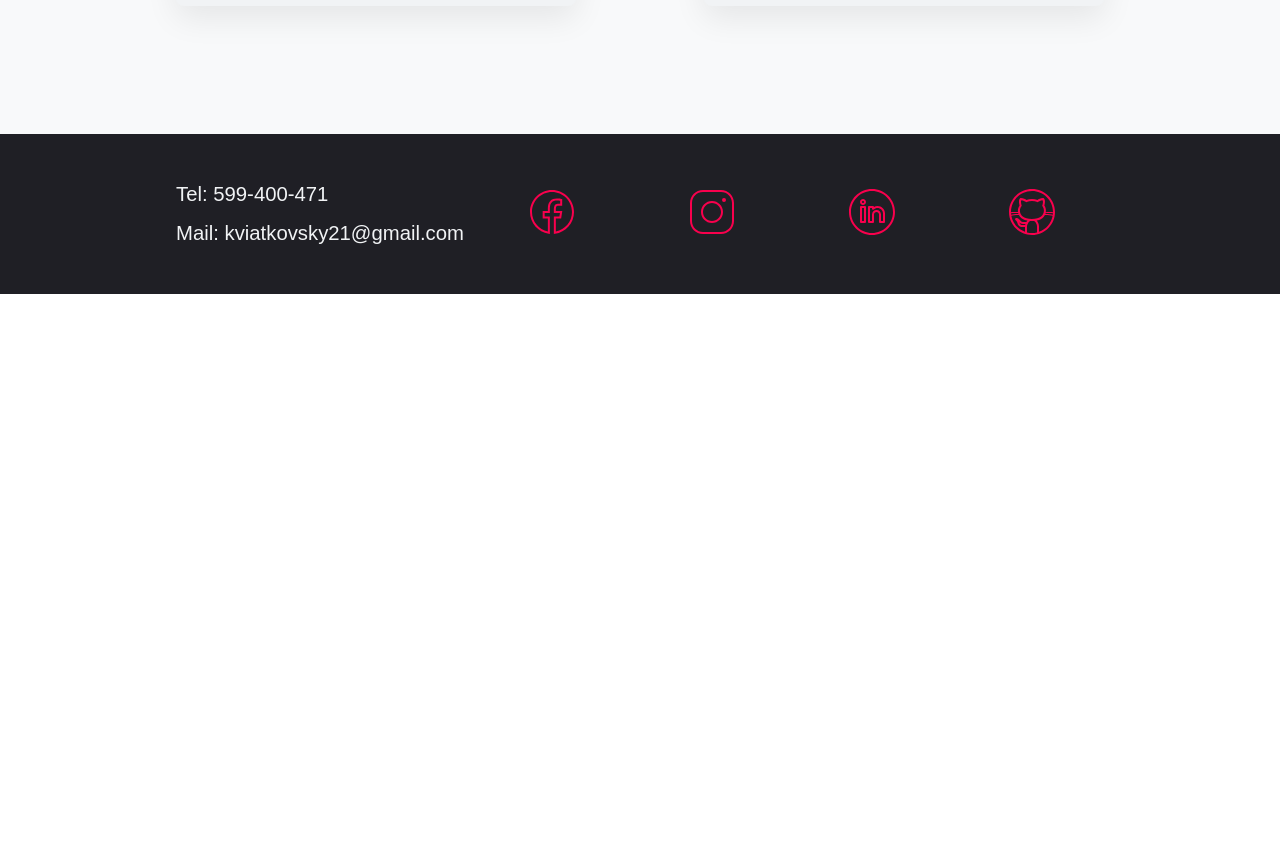
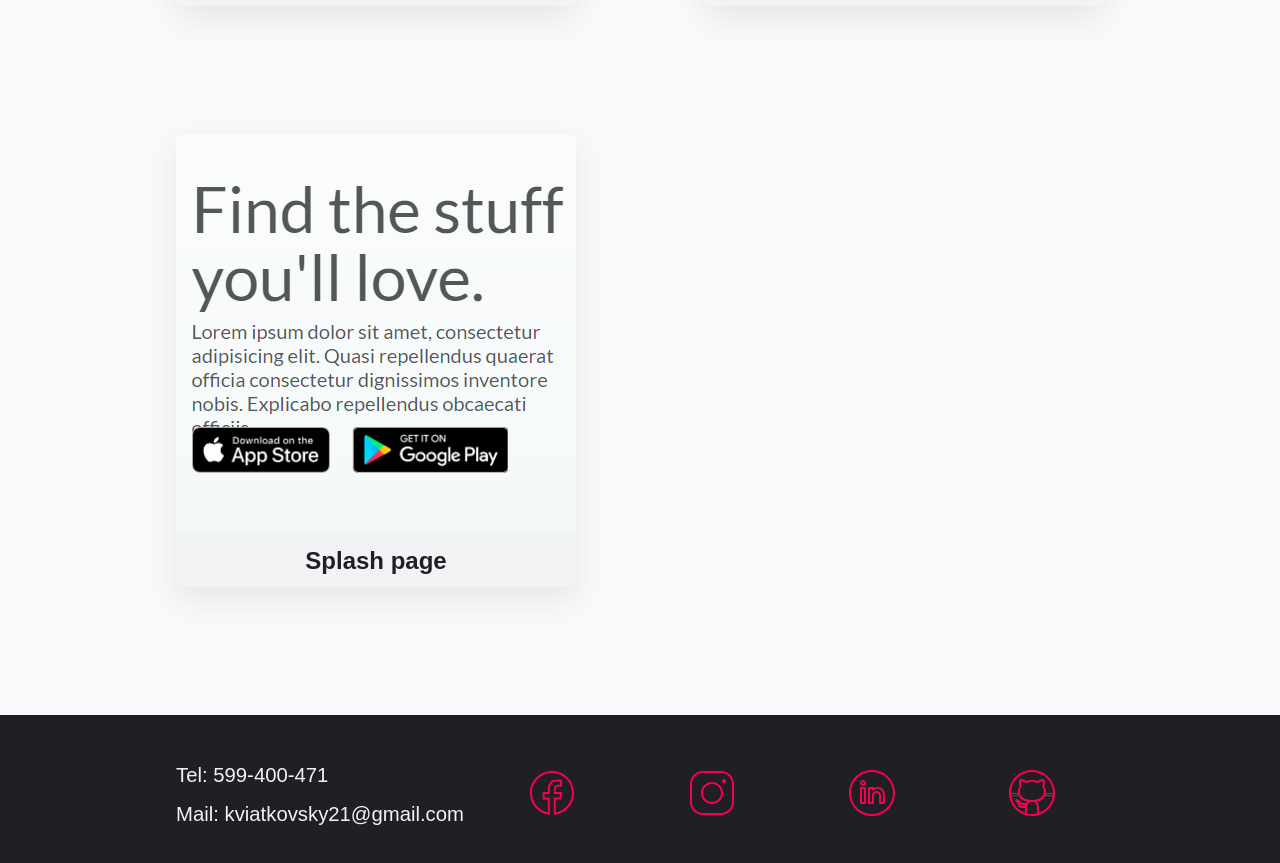
Before and after one commit to Kviatkovski/Portfolio-project, a React (Create React App) app: page / in a window 1280 px wide. Shown: the part 6540-7403 px from the top of the page. Before the commit the page ends 6834 px from the top, so only its background shows below. Built offline with nearby package versions, Linux system fonts and the light colour scheme.

Commit message:
adding splash page project

```diff
--- a/src/components/main/Main.js
+++ b/src/components/main/Main.js
@@ -149,6 +149,13 @@ const projects = [
     type: "js",
     id: 20,
   },
+  {
+    name: "Splash page",
+    image: "../../assets/images/img-21.jpg",
+    url: "https://lukas-splash-page.netlify.app/",
+    type: "js",
+    id: 21,
+  },
 ];
 
 const Main = () => {
```
Also changed, not shown: src/assets/images/img-21.jpg (added).
